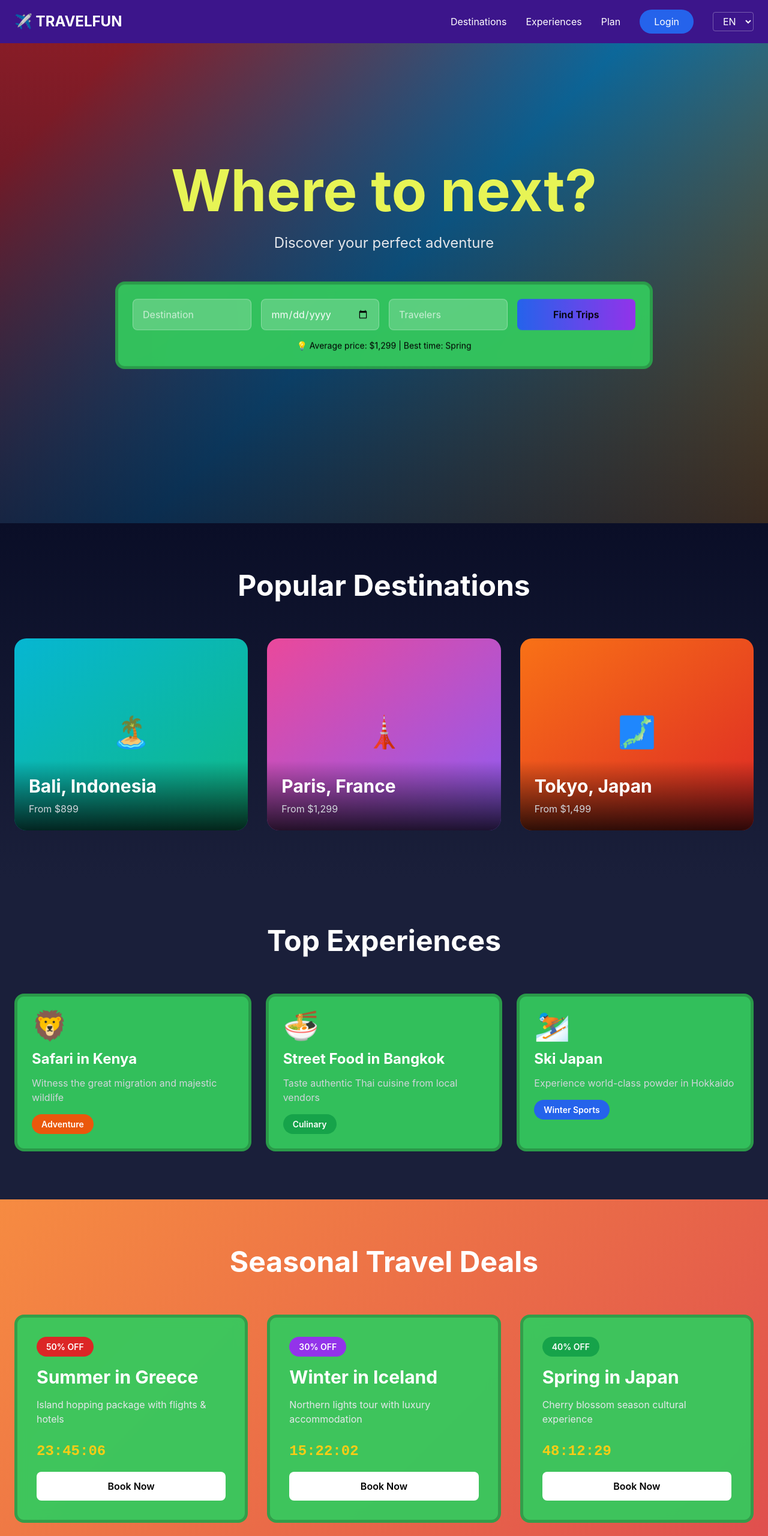
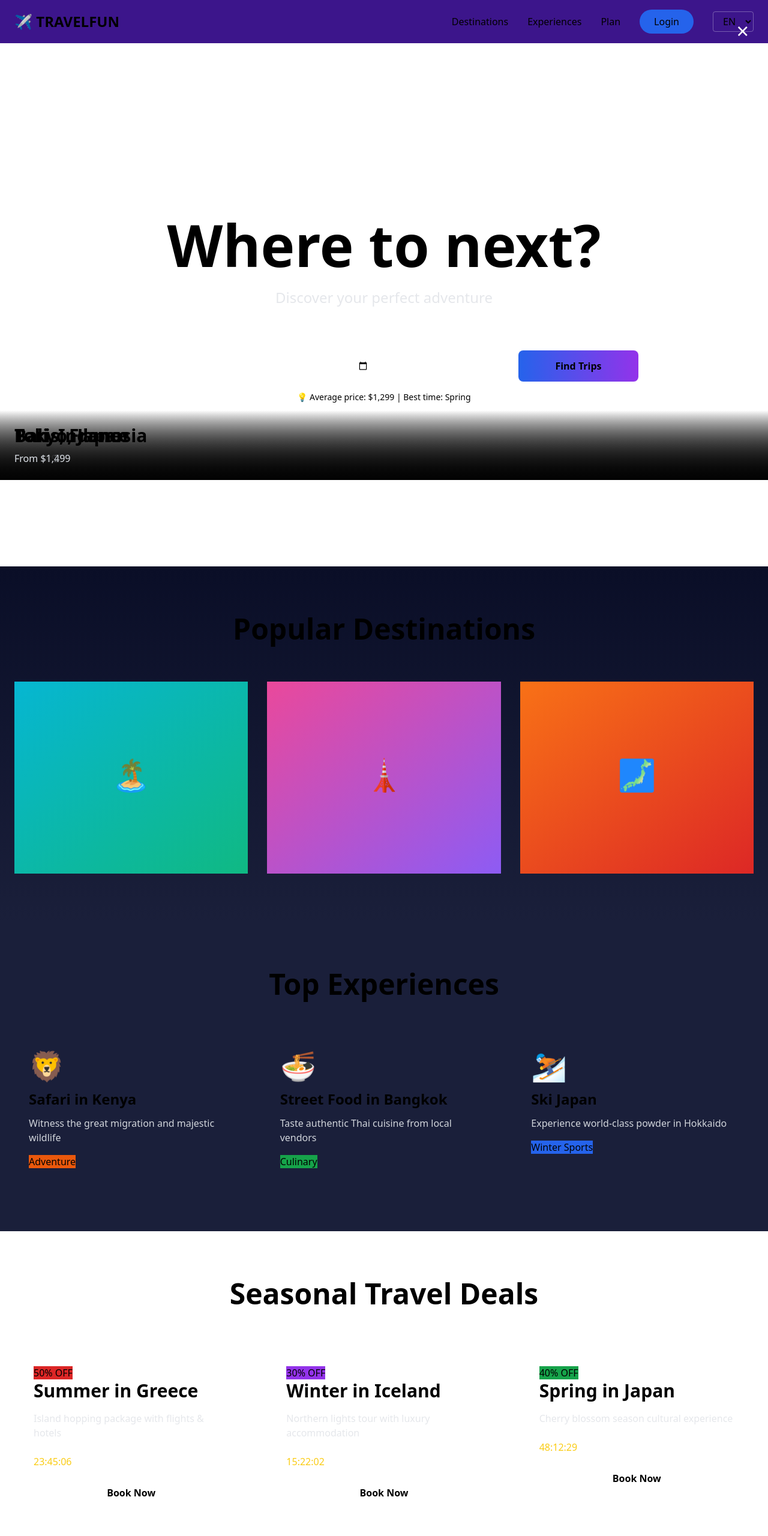
Before and after one commit to divyanshuchede71-hash/The-Ultimate-Travel-Experience-Page, a plain HTML site: page index.html in a window 1280 px wide. Shown: the top 2560 px of the page at 60% size. Drawn offline with nearby package versions, Linux system fonts and the light colour scheme.

Commit message:
Update index.html

```diff
--- a/index.html
+++ b/index.html
@@ -6,161 +6,10 @@
     <title>Wanderlust Travel - Your Journey Begins Here</title>
     <script src="/_sdk/element_sdk.js"></script>
     <script src="https://cdn.tailwindcss.com"></script>
-    <style>
-      body {
-        box-sizing: border-box;
-      }
 
-      @import url('https://fonts.googleapis.com/css2?family=Inter:wght@300;400;600;700;800&display=swap');
-
-      * {
-        margin: 0;
-        padding: 0;
-        box-sizing: border-box;
-      }
-
-      h1{
-        color: #e7f455;
-      }
-
-      body {
-        font-family: 'Inter', sans-serif;
-        overflow-x: hidden;
-        background: #eaebef;
-        color: #ffffff;
-      }
-
-      .gradient-bg {
-        background: linear-gradient(135deg, #a2abd9af 10%, #4b7ca2 100%);
-      }
-
-      .ocean-gradient {
-        background: linear-gradient(135deg, #dc2626 10%, #0ea5e9 50%, #f59e0b 100%);
-      }
-
-      .card-hover {
-        transition: transform 0.3s ease, box-shadow 0.3s ease;
-      }
-
-      .card-hover:hover {
-        transform: translateY(-8px);
-        box-shadow: 0 20px 40px rgba(0, 0, 0, 0.3);
-      }
-
-      .parallax-section {
-        position: relative;
-        overflow: hidden;
-      }
-
-      .glass-card {
-        background: rgba(52, 202, 94, 0.947);
-        backdrop-filter: blur(10px);
-        border: 5px solid rgba(14, 5, 5, 0.2);
-        border-radius: 16px;
-      }
-
-      .animate-float {
-        animation: float 3s ease-in-out infinite;
-      }
-
-      @keyframes float {
-        0%, 100% { transform: translateY(0px); }
-        50% { transform: translateY(-20px); }
-      }
-
-      .progress-bar {
-        position: fixed;
-        top: 0;
-        left: 0;
-        height: 4px;
-        background: linear-gradient(90deg, #0330f7, #8818f7, #ec0707);
-        z-index: 9999;
-        transition: width 0.1s ease;
-      }
-
-      .sticky-nav {
-        position: fixed;
-        top: 0;
-        width: 100%;
-        z-index: 1000;
-        background: rgba(2, 11, 76, 0.95)
-        backdrop-filter: blur(10px);
-        transition: all 0.3s ease;
-      }
-
-      .hero-video-overlay {
-        position: absolute;
-        top: 0;
-        left: 0;
-        width: 100%;
-        height: 100%;
-        background: linear-gradient(180deg, rgba(10, 14, 39, 0.4) 0%, rgba(10, 14, 39, 0.8) 100%);
-      }
-
-      .destination-card {
-        position: relative;
-        overflow: hidden;
-        border-radius: 20px;
-        cursor: pointer;
-      }
-
-      .destination-card img {
-        transition: transform 0.5s ease;
-      }
-
-      .destination-card:hover img {
-        transform: scale(1.1);
-      }
-
-      .badge {
-        display: inline-block;
-        padding: 6px 16px;
-        border-radius: 20px;
-        font-size: 14px;
-        font-weight: 600;
-      }
-
-      .countdown-timer {
-        font-family: 'Courier New', monospace;
-        font-weight: 700;
-        font-size: 24px;
-      }
-
-      .mosaic-grid {
-        display: grid;
-        grid-template-columns: repeat(auto-fit, minmax(250px, 1fr));
-        gap: 16px;
-      }
-
-      .lightbox {
-        display: none;
-        position: fixed;
-        top: 0;
-        left: 0;
-        width: 100%;
-        height: 100%;
-        background: rgba(0, 0, 0, 0.95);
-        z-index: 10000;
-        justify-content: center;
-        align-items: center;
-      }
-
-      p{
-        color: black;
-      }
-
-      .lightbox.active {
-        display: flex;
-      }
-
-      .theme-adventure { background: linear-gradient(135deg, #f97316 0%, #dc2626 100%); }
-      .theme-romance { background: linear-gradient(135deg, #ec4899 0%, #8b5cf6 100%); }
-      .theme-luxury { background: linear-gradient(135deg, #fbbf24 0%, #f59e0b 100%); }
-      .theme-solo { background: linear-gradient(135deg, #06b6d4 0%, #3b82f6 100%); }
-      .theme-family { background: linear-gradient(135deg, #10b981 0%, #059669 100%); }
-    </style>
     <style>@view-transition { navigation: auto; }</style>
     <script src="/_sdk/data_sdk.js" type="text/javascript"></script>
+    <link rel="stylesheets" href="main.css">
   </head>
   <body><!-- Progress Bar -->
     <div class="progress-bar" id="progressBar"></div><!-- Sticky Navigation -->
```
